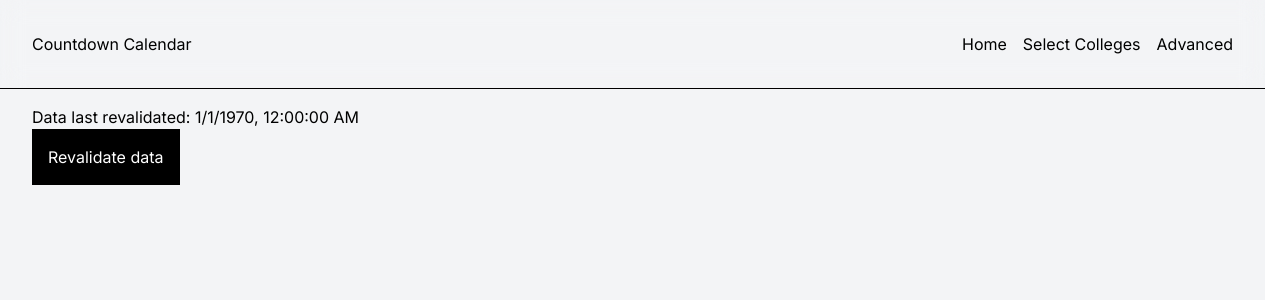
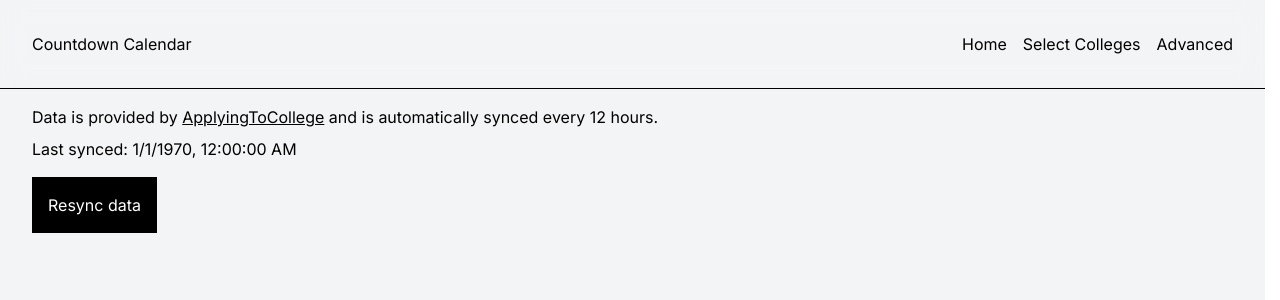
Before and after one commit to Armster15/decision-day-calendar, a Next.js app: page /advanced in a window 1280 px wide. Shown: the top 300 px of the page. Built offline with nearby package versions, Linux system fonts and the light colour scheme.

Commit message:
better resync ux

```diff
--- a/src/app/(data)/(ui)/advanced/page.tsx
+++ b/src/app/(data)/(ui)/advanced/page.tsx
@@ -10,7 +10,19 @@ export default function Advanced() {
 
   return (
     <main>
-      <p>Data last revalidated: {revalidateDate.toLocaleString()}</p>
+      <p className="mb-2">
+        Data is provided by{" "}
+        <a
+          className="underline"
+          href="https://applyingto.college/"
+          target="_blank"
+        >
+          ApplyingToCollege
+        </a>{" "}
+        and is automatically synced every 12 hours.
+      </p>
+
+      <p className="mb-4">Last synced: {revalidateDate.toLocaleString()}</p>
 
       <form action={formAction}>
         <button
@@ -18,7 +30,7 @@ export default function Advanced() {
           type="submit"
           disabled={isPending}
         >
-          {isPending ? "Revalidating..." : "Revalidate data"}
+          {isPending ? "Syncing..." : "Resync data"}
         </button>
       </form>
     </main>
--- a/src/app/(data)/(ui)/page.tsx
+++ b/src/app/(data)/(ui)/page.tsx
@@ -13,9 +13,9 @@ export default function Home() {
     selectedCollegeIdsAtom
   );
 
-  const selectedColleges = data.filter((college) =>
-    selectedCollegeIds.includes(college.id)
-  );
+  const selectedColleges = data
+    .filter((college) => selectedCollegeIds.includes(college.id))
+    .sort((a, b) => +a.decisionDate - +b.decisionDate);
 
   if (selectedColleges.length === 0) {
     return (
@@ -29,7 +29,9 @@ export default function Home() {
   return (
     <div>
       {selectedColleges.map((college) => (
-        <div key={college.id}>{college.name}</div>
+        <div key={college.id}>
+          {college.name} - {college.decisionDate.toLocaleString()}
+        </div>
       ))}
     </div>
   );
--- a/src/app/(data)/layout.tsx
+++ b/src/app/(data)/layout.tsx
@@ -3,8 +3,8 @@ import { JSDOM } from "jsdom";
 import { DataContextProvider, RawData, type Data } from "$/lib/context";
 import { dummyData } from "./dummy-data";
 
-// Refetch every day
-export let revalidate = 60 * 60 * 24;
+// Refetch every 12 hours
+export let revalidate = 60 * 60 * 12;
 
 // ChatGPT
 function tableToJson(table: HTMLTableElement) {
```
